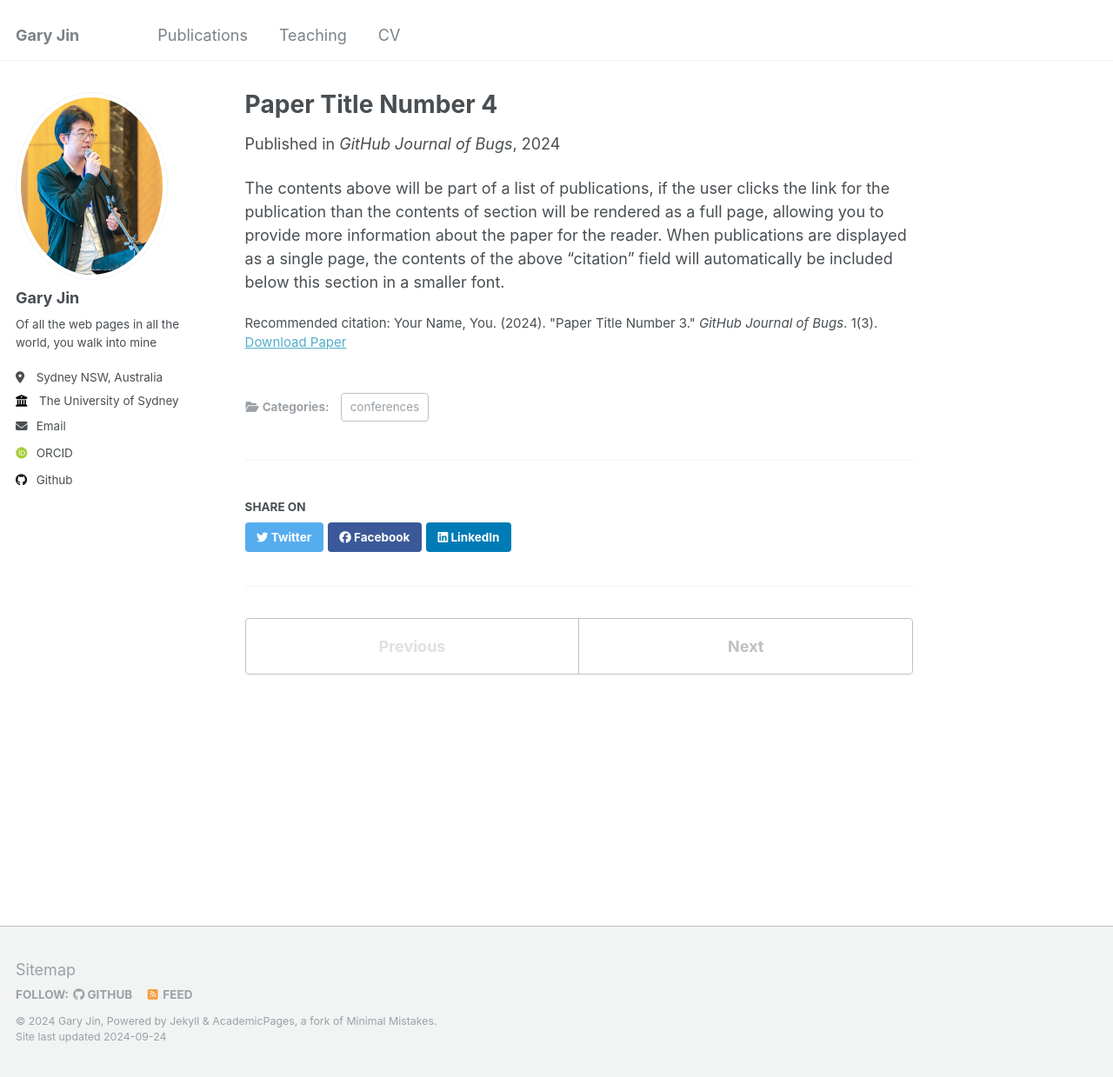
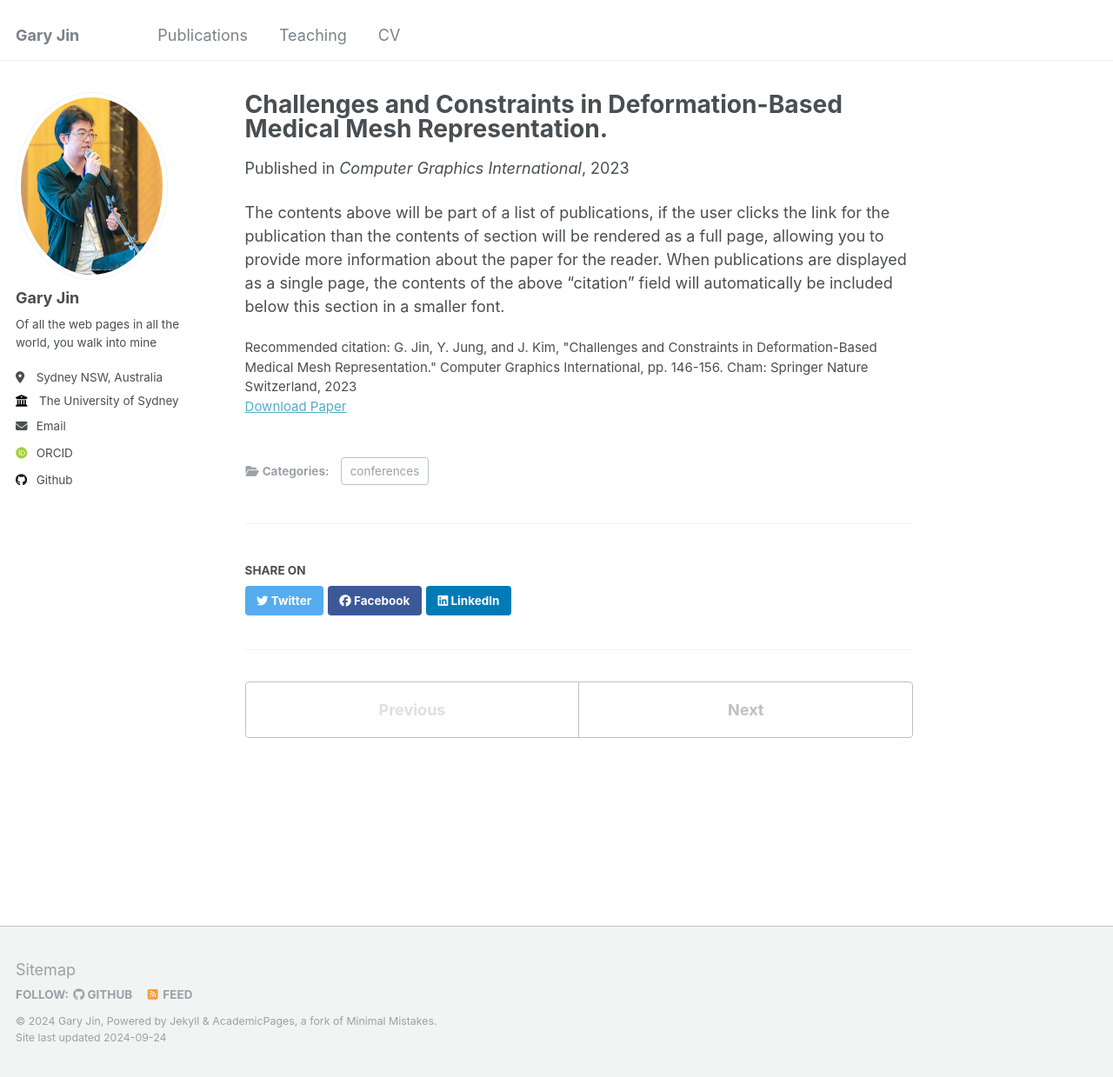
Before and after one commit to TheAttackingEyebrows/theattackingeyebrows.github.io, a Jekyll site: the page built from _publications/2024-02-17-paper-title-number-4.md, in a window 1280 px wide and 1239 px high. Shown: the whole window at 87% size. Built offline with Jekyll 4.4.1, drawn with Linux system fonts in a browser that asks for light colours; some web fonts are replaced.

Commit message:
Update 2024-02-17-paper-title-number-4.md

```diff
--- a/_publications/2024-02-17-paper-title-number-4.md
+++ b/_publications/2024-02-17-paper-title-number-4.md
@@ -1,13 +1,13 @@
 ---
-title: "Paper Title Number 4"
+title: "Challenges and Constraints in Deformation-Based Medical Mesh Representation."
 collection: publications
 category: conferences
-permalink: /publication/2024-02-17-paper-title-number-4
-excerpt: 'This paper is about fixing template issue #693.'
-date: 2024-02-17
-venue: 'GitHub Journal of Bugs'
-paperurl: 'http://academicpages.github.io/files/paper3.pdf'
-citation: 'Your Name, You. (2024). &quot;Paper Title Number 3.&quot; <i>GitHub Journal of Bugs</i>. 1(3).'
+permalink: /publication/candc
+excerpt: 'Mesh representation of medical imaging isosurfaces are essential for medical analysis. These representations are typically obtained using mesh extraction methods to segment 3D volumes. However, the meshes extracted from such methods often suffer from undesired staircase artefacts. In this paper, we evaluate the existing mesh deformation methods that deform a template mesh to desired shapes. We evaluate two variants of such method on three datasets of varying topological complexity. Our objective is to demonstrate that, despite the mesh deformation methods having their limitations, they avoid the generation of staircase artefacts.'
+date: 2023-08-01
+venue: 'Computer Graphics International'
+paperurl: 'https://link.springer.com/chapter/10.1007/978-3-031-50078-7_12'
+citation: 'G. Jin, Y. Jung, and J. Kim, "Challenges and Constraints in Deformation-Based Medical Mesh Representation." Computer Graphics International, pp. 146-156. Cham: Springer Nature Switzerland, 2023'
 ---
 
 The contents above will be part of a list of publications, if the user clicks the link for the publication than the contents of section will be rendered as a full page, allowing you to provide more information about the paper for the reader. When publications are displayed as a single page, the contents of the above "citation" field will automatically be included below this section in a smaller font.
```
